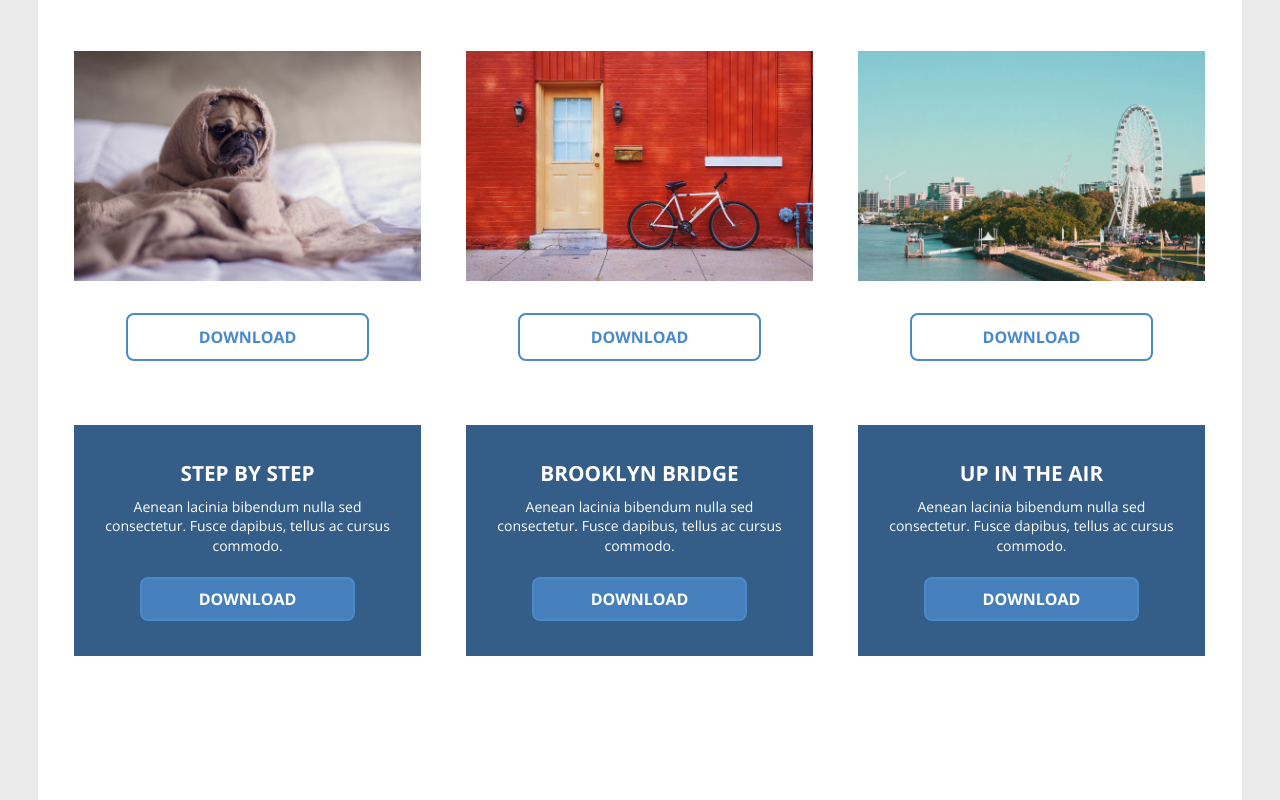
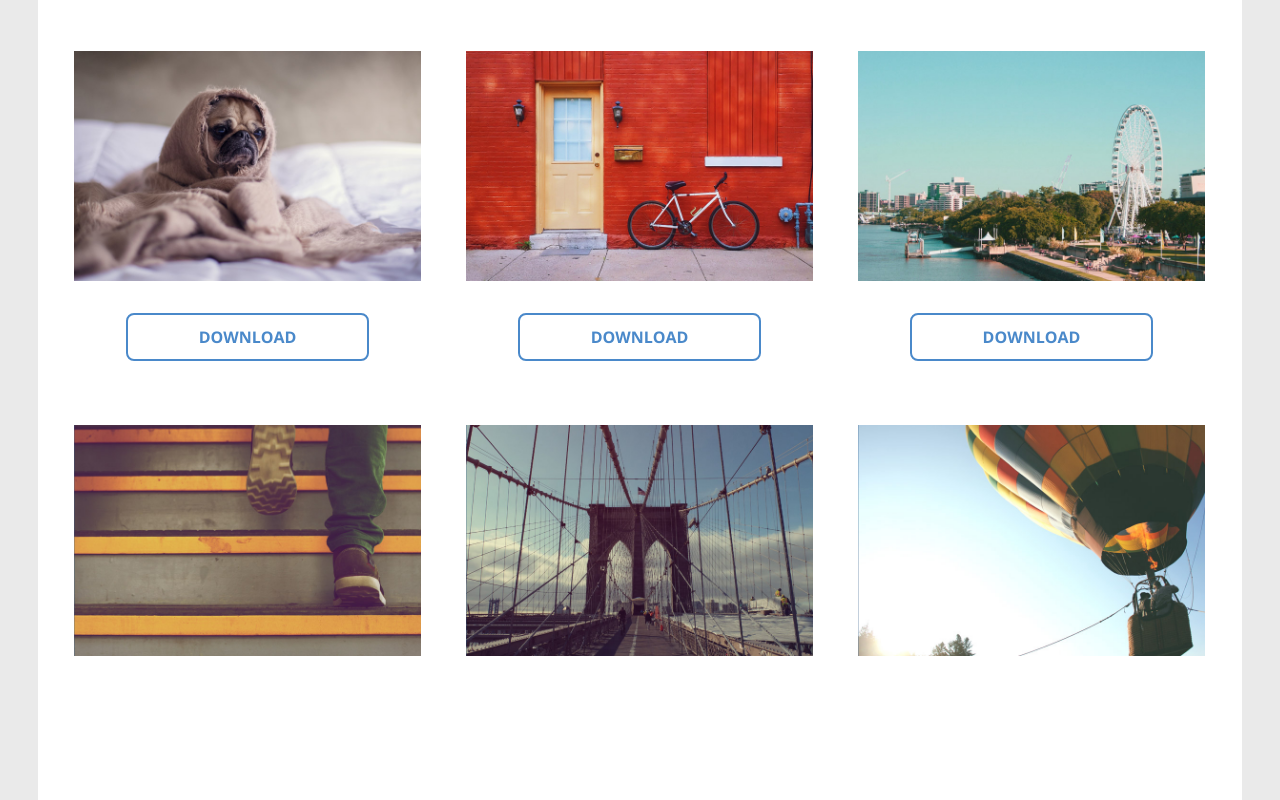
Before and after one commit to HeWhoShallNotBeMentioned/TH-CSS_Getting_Started_with_Transforms, a plain HTML site: page index.html in a window 1280 px wide. Shown: the part 619-1419 px from the top of the page. Drawn offline with nearby package versions, Linux system fonts and the light colour scheme.

Commit message:
created slide transformation on row 3

```diff
--- a/css/interactions.css
+++ b/css/interactions.css
@@ -36,12 +36,15 @@ img {
 }
 
 img:hover {
-	transform: rotate(45deg);
+	/*transform: rotate(45deg);*/
 	/*transform: skewY(10deg);*/
 	/*transform: skewX(10deg);*/
 	/*transform: scale(1.3);*/
+	/*transform: translateX(-60px);*/
+	/*transform: translateY(60%);*/
+	transform: translate(20%, 30%);
+}
 
-}
 
 /* -- Row 2 --------- */
 
@@ -55,7 +58,22 @@ img:hover {
 
 /* -- Row 3 --------- */
 
+.slide .photo-overlay,
+.slide img {
+	transition: transform .6s ease-out;
+}
 
+.slide .photo-overlay {
+	transform: translateX(-100%);
+}
+
+.slide:hover .photo-overlay {
+	transform: translateX(0);
+}
+
+.slide:hover img {
+	transform: translateX(100%);
+}
 
 /* -- Logo ---------- */
 .logo:hover {
```
